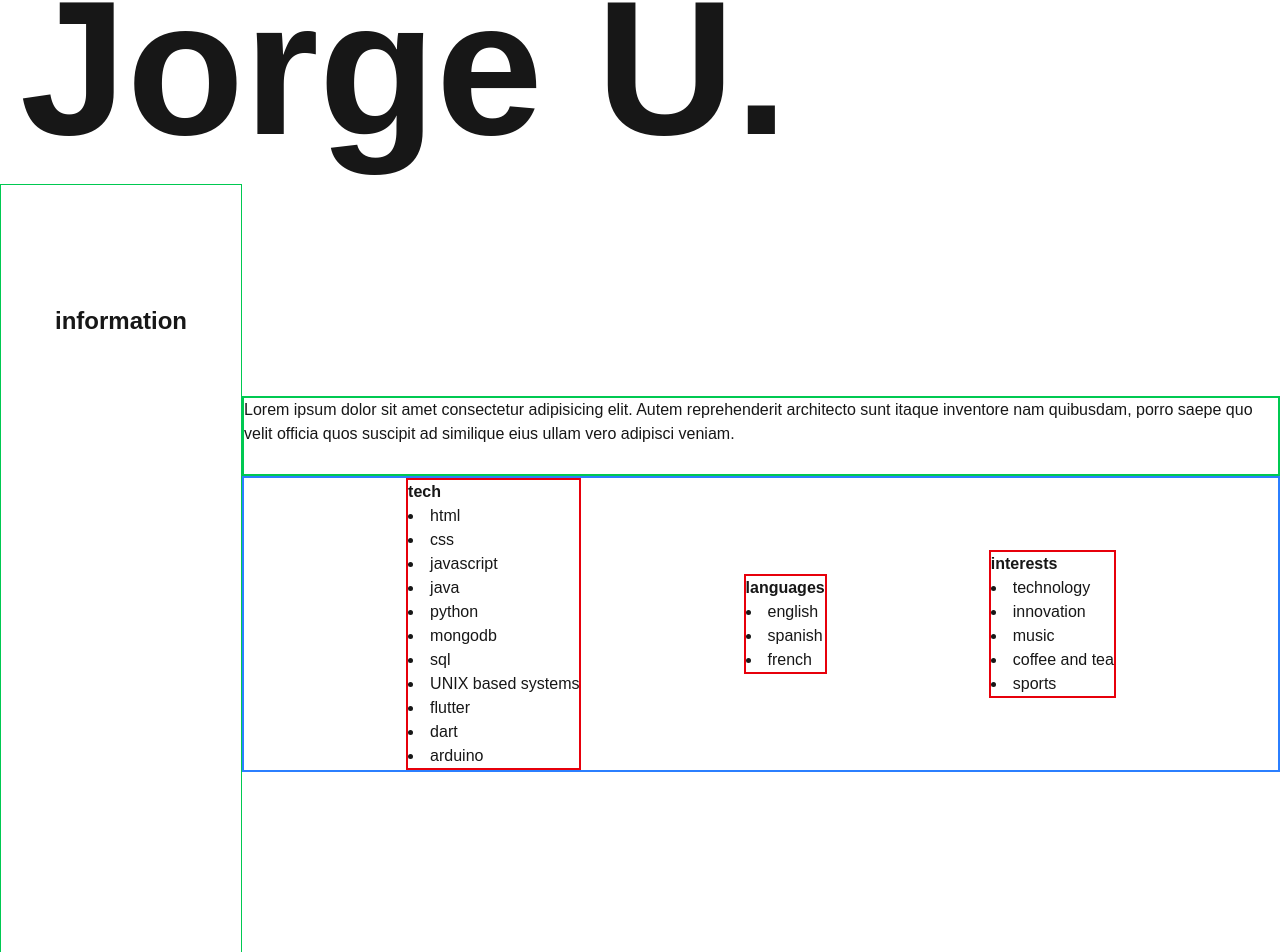
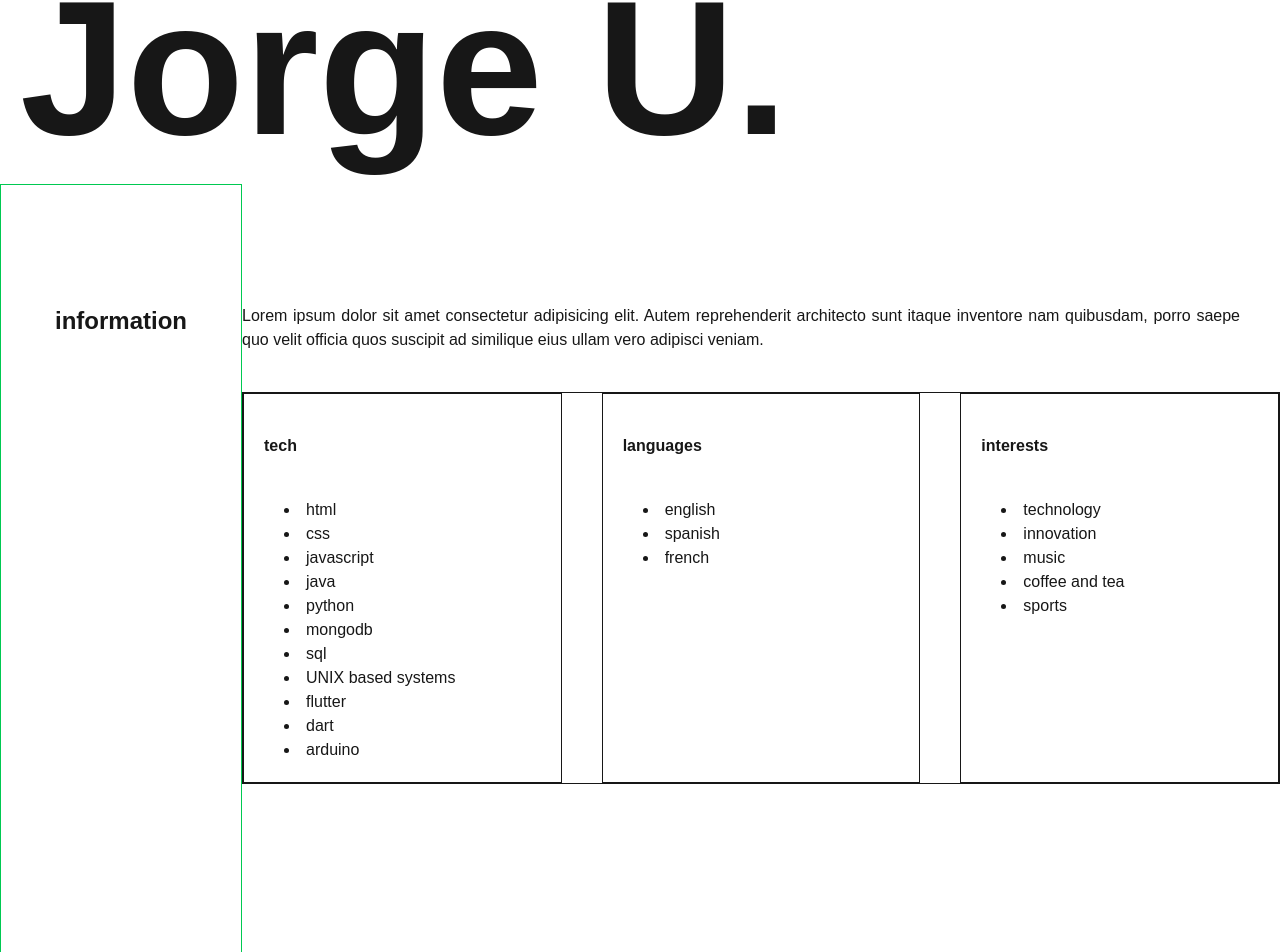
Before and after one commit to Deghim/CoolWebPage, a Next.js app in the folder cool-webpage/: page /userx in a window 1280 px wide. Shown: the part 616-1568 px from the top of the page. Built offline with nearby package versions, Linux system fonts and the light colour scheme.

Commit message:
stylization fo the section inf

```diff
--- a/cool-webpage/src/app/userx/components/sectionInf.tsx
+++ b/cool-webpage/src/app/userx/components/sectionInf.tsx
@@ -7,18 +7,34 @@ interface SectionInformationProps {
 
 export default function SectionInformation({ information, bulletTitle, bulletPoints }: SectionInformationProps) {
     return (
-        <div className="h-screen content-center">
-            <div className="w-full h-[10vh] border-2 border-green-500">
+
+        <div>
+            <div
+                style={{
+                    marginTop: 'calc(var(--spacing)*30)',
+                    paddingRight: 'calc(var(--spacing)*10)',
+                    textAlign: 'justify',
+                    marginBottom: 'calc(var(--spacing)*10)'
+                }}>
                 <span>{information}</span>
             </div>
-            <div className="flex items-center justify-evenly w-full border-2 border-blue-500">
+            <div className="flex flex-row "
+                style={{
+                    flexWrap:'wrap',
+                    gap: '40px',
+                    minHeight: '50%',
+                    width:'auto',
+                    border: '1px solid',
+                }}>
                 {bulletPoints.map((pt, i) => (
-                    <div key={i} className=" border-2 border-red-600">
-                        <h2 className=" font-bold">{bulletTitle[i]}</h2>
-                        <ul className="list-disc list-inside">
-                            {pt.map((item, ii) => (
-                                <li key={ii}>{item}</li>
-                            ))}
+                    <div key={i} className=" flex-1"
+                        style={{
+                            border: '1px solid',
+                            padding: '20px'
+                        }}>
+                        <h2 className="font-bold" style={{ margin: '20px 20px 40px 0px' }}>{bulletTitle[i]}</h2>
+                        <ul className="list-disc list-inside" style={{ marginLeft: '20px' }}>
+                            {pt.map((item, ii) => (<li key={ii} >{item}</li>))}
                         </ul>
                     </div>
                 ))}
```
